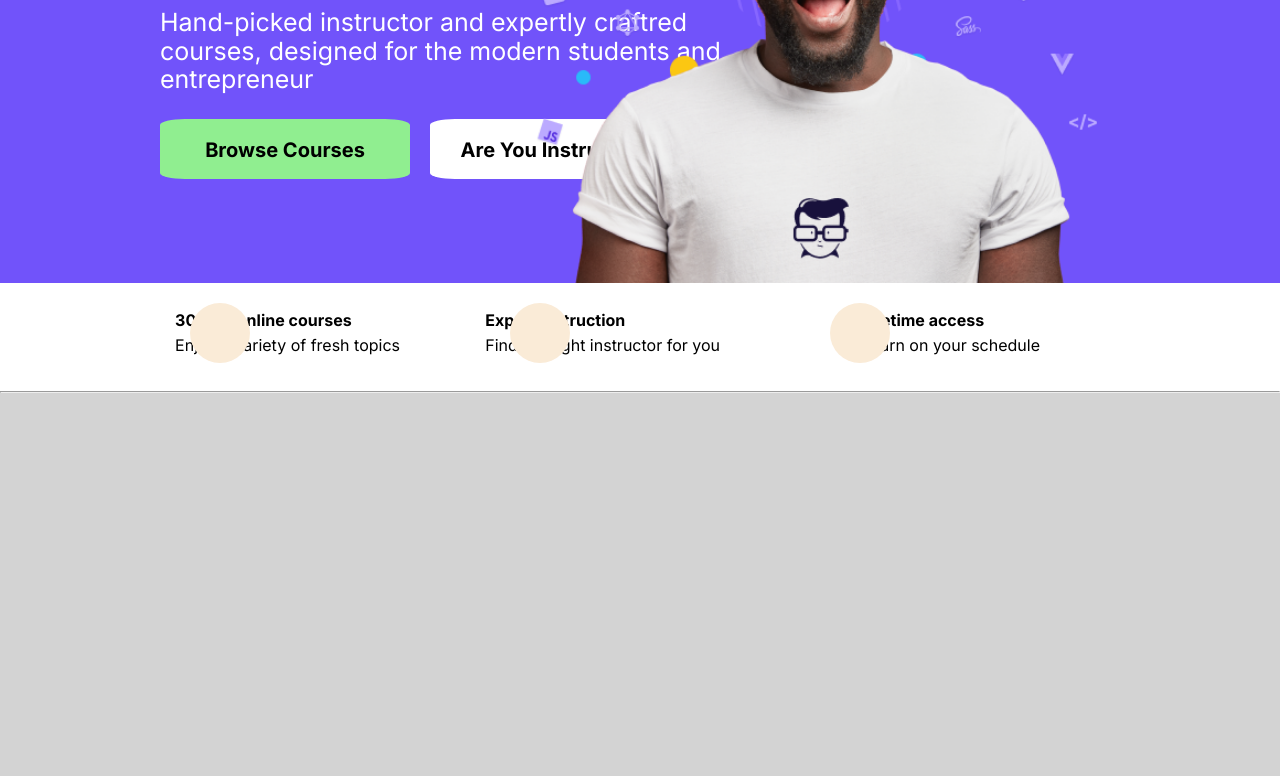
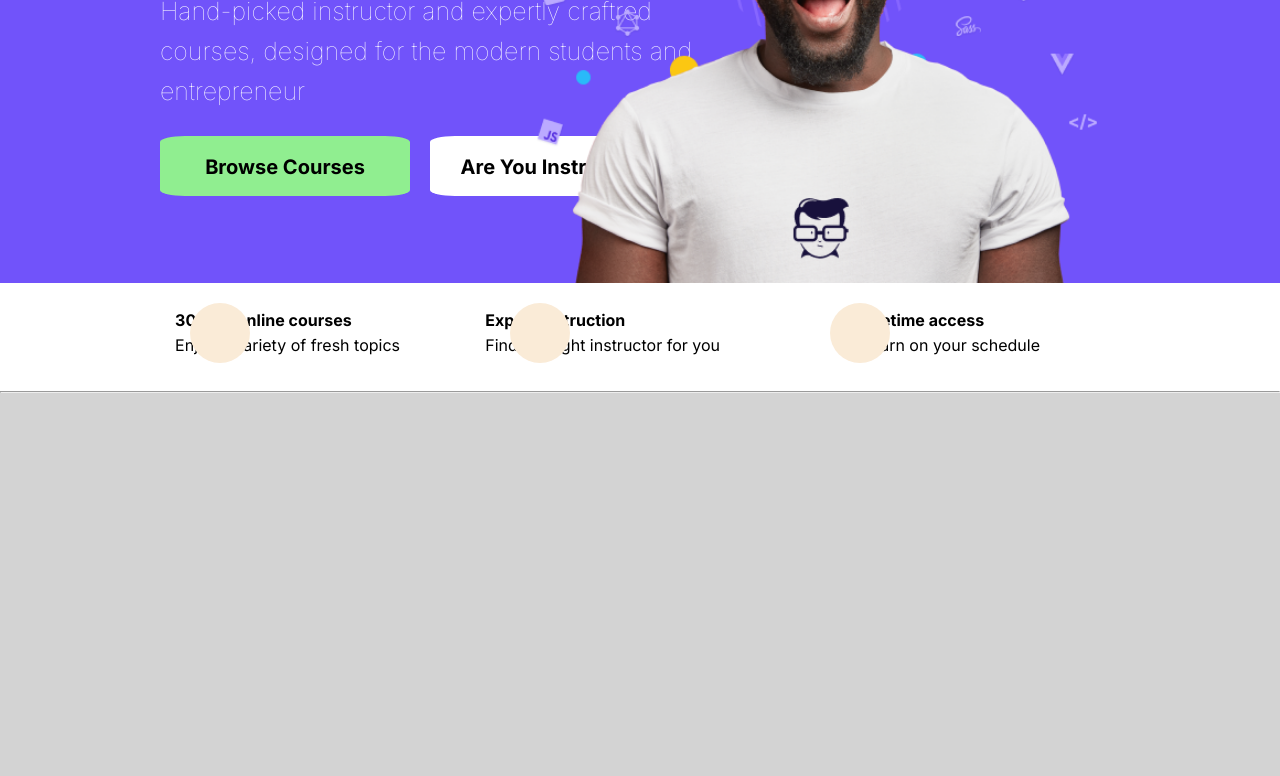
Before and after one commit to KiKiiPlay/flexbox_practise_2, a plain HTML site: page index.html in a window 1280 px wide. Shown: the part 232-1008 px from the top of the page. Drawn offline with Linux system fonts and the light colour scheme.

Commit message:
update style.css

```diff
--- a/css/style.css
+++ b/css/style.css
@@ -111,6 +111,8 @@ h1 {
 #welcome_text {
   max-width: 566px;
   font-size: 25px;
+  font-weight: 100;
+  line-height: 40px;
 }
 
 .buttons {
```
